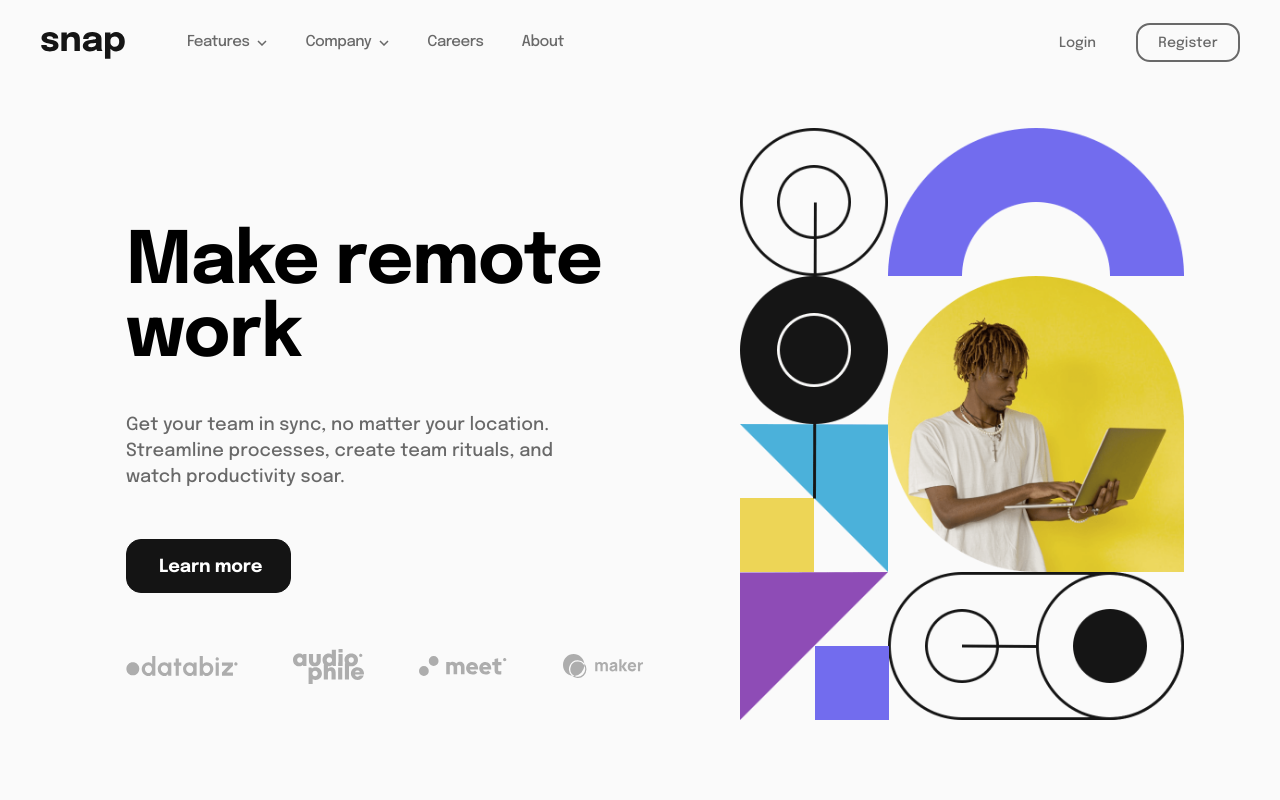
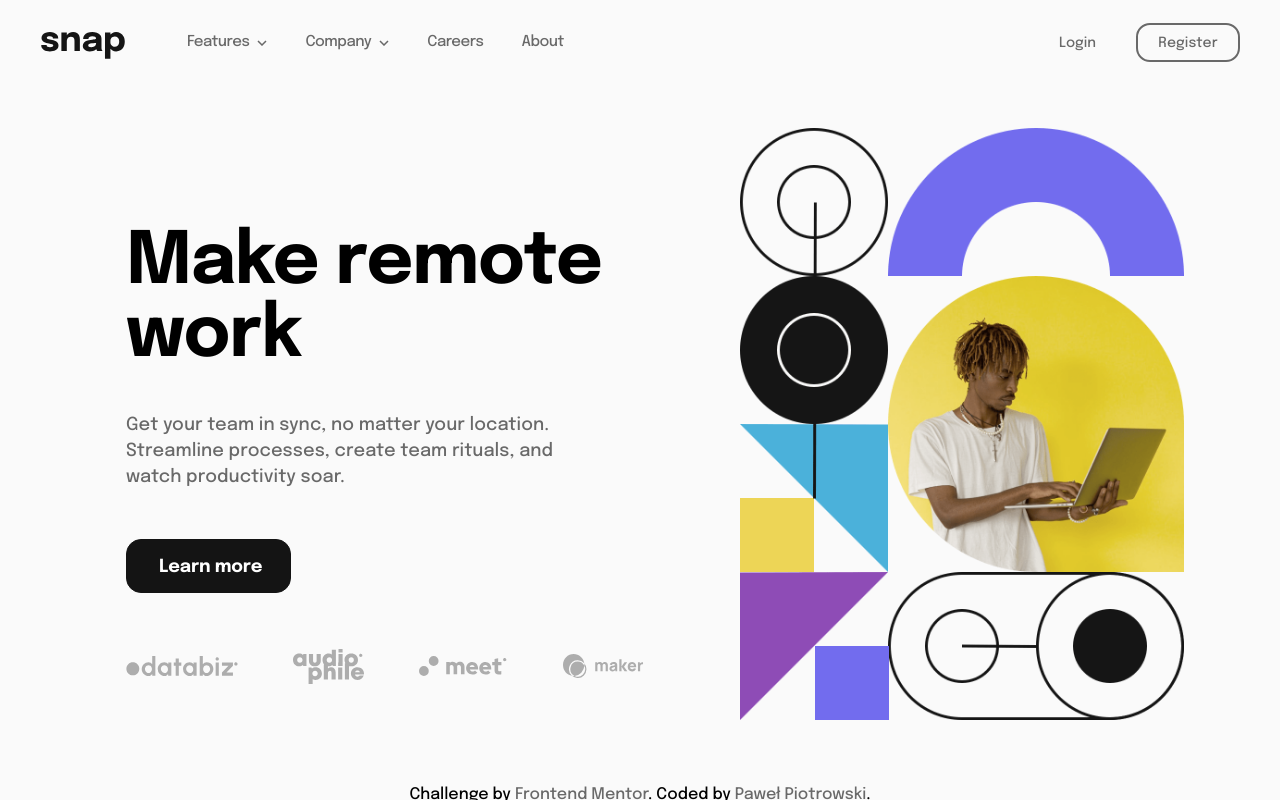
Before and after one commit to pawelpiotrowski38/intro-section-with-dropdown-menu, a React (Create React App) app: page / in a window 1280 px wide. Built offline with nearby package versions, Linux system fonts and the light colour scheme.

Commit message:
Create a footer

```diff
--- a/src/components/App.js
+++ b/src/components/App.js
@@ -1,11 +1,13 @@
 import Header from "./Header";
 import Main from "./Main";
+import Footer from "./Footer";
 
 export default function App() {
     return (
         <>
             <Header />
             <Main />
+            <Footer />
         </>
     );
 }
--- /dev/null
+++ b/src/components/Footer.js
@@ -0,0 +1,12 @@
+import '../styles/footer.css';
+
+export default function Footer() {
+    return (
+        <footer className="footer">
+            <p className='footer__paragraph'>
+                Challenge by <a href="https://www.frontendmentor.io?ref=challenge" >Frontend Mentor</a>.
+                Coded by <a href="https://github.com/pawelpiotrowski38" >Paweł Piotrowski</a>.
+            </p>
+        </footer>
+    )
+}
--- a/src/index.css
+++ b/src/index.css
@@ -22,16 +22,9 @@ html {
     padding: 0;
 }
 
-#root {
-    width: 100%;
-}
-
 body {
     display: flex;
     justify-content: center;
-    /* min-height: 900px; */
-    /* margin: 0;
-    padding: 0; */
     line-height: 1.3;
     background-color: var(--white);
     font-family: 'Epilogue', sans-serif;
--- /dev/null
+++ b/src/styles/footer.css
@@ -0,0 +1,17 @@
+.footer {
+    display: flex;
+    justify-content: center;
+    align-items: center;
+    margin-top: 1rem;
+    padding: 0 0.25rem;
+}
+
+.footer__paragraph {
+    text-align: center;
+}
+
+@media screen and (min-width: 38.75em) {
+    .footer {
+        margin-top: 3.5rem;
+    }
+}
```
